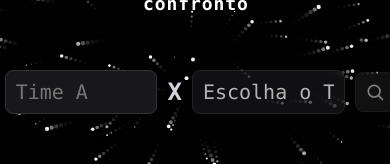
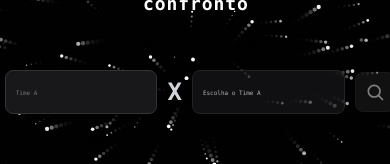
Before and after one commit to ricpmota/unagi-web, a Next.js app: page / in a window 390 px wide. Shown: the part 393-557 px from the top of the page. Built offline with nearby package versions, Linux system fonts and the light colour scheme.

Commit message:
fix: força font-size 6px nos campos input/select no mobile via CSS

```diff
--- a/app/globals.css
+++ b/app/globals.css
@@ -83,3 +83,9 @@ input, select, option {
     padding: 12px 8px !important;
   }
 }
+
+@media (max-width: 600px) {
+  input, select, option {
+    font-size: 6px !important;
+  }
+}
```
